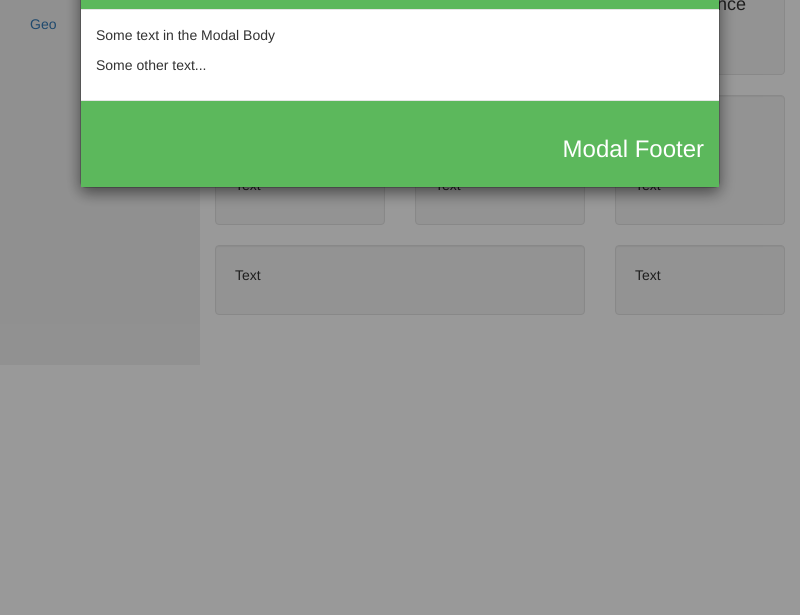
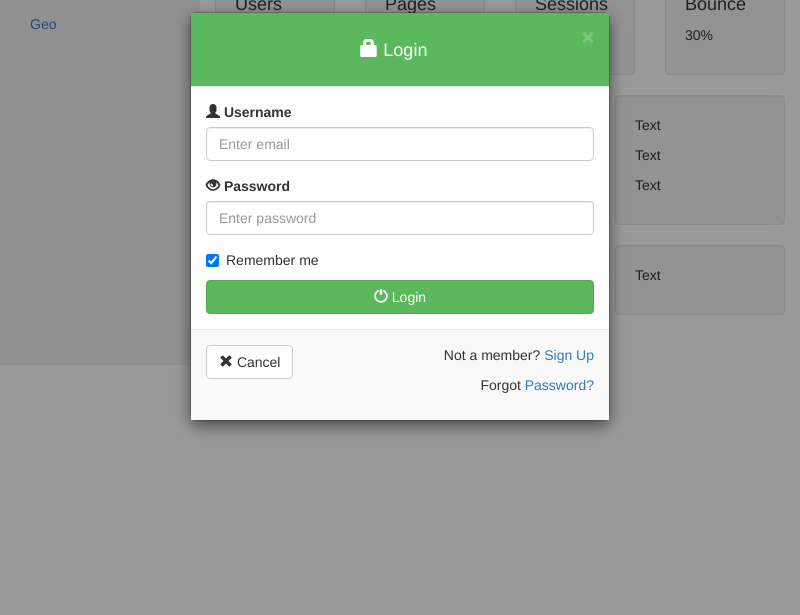
Before and after one commit to ishmur/Telemed-proj-app, an Electron app: page app/index.html in a window 800 px wide. Shown: the part 185-800 px from the top of the page. Drawn offline with nearby package versions, Linux system fonts and the light colour scheme.

Commit message:
Modal Vertically Centered

```diff
--- a/app/css/index.css
+++ b/app/css/index.css
@@ -17,7 +17,7 @@
   display: none; /* Hidden by default */
   position: fixed; /* Stay in place */
   z-index: 1; /* Sit on top */
-  padding-top: 100px; /* Location of the box */
+  padding-top: 0!important; /* Location of the box */
   left: 0;
   top: 0;
   width: 100%; /* Full width */
@@ -34,23 +34,23 @@
   margin: auto;
   padding: 0;
   border: 1px solid #888;
-  width: 80%;
+  width: 70%;
   box-shadow: 0 4px 8px 0 rgba(0,0,0,0.2),0 6px 20px 0 rgba(0,0,0,0.19);
   -webkit-animation-name: animatetop;
-  -webkit-animation-duration: 0.4s;
+  -webkit-animation-duration: 0.5s;
   animation-name: animatetop;
-  animation-duration: 0.4s
+  animation-duration: 0.5s
 }
 
 /* Add Animation */
 @-webkit-keyframes animatetop {
-  from {top:-300px; opacity:0}
-  to {top:0; opacity:1}
+  from {opacity:0}
+  to {opacity:1}
 }
 
 @keyframes animatetop {
-  from {top:-300px; opacity:0}
-  to {top:0; opacity:1}
+  from {opacity:0}
+  to {opacity:1}
 }
 
 /* The Close Button */
@@ -68,16 +68,14 @@
   cursor: pointer;
 }
 
-.modal-header {
-  padding: 2px 16px;
-  background-color: #5cb85c;
-  color: white;
-}
+.modal-header, .close {
+      background-color: #5cb85c;
+      color:white !important;
+      text-align: center;
+      font-size: 30px;
+  }
+  .modal-footer {
+      background-color: #f9f9f9;
+  }
 
-.modal-body {padding: 2px 16px;}
-
-.modal-footer {
-  padding: 2px 16px;
-  background-color: #5cb85c;
-  color: white;
-}
+  .modal-body {padding: 2px 16px;}
--- a/app/index.html
+++ b/app/index.html
@@ -6,7 +6,7 @@
   <meta name="viewport" content="width=device-width, initial-scale=1">
   <link rel="stylesheet" type="text/css" href="css/index.css">
   <link rel="stylesheet" href="http://maxcdn.bootstrapcdn.com/bootstrap/3.3.6/css/bootstrap.min.css">
-  <script src="http://maxcdn.bootstrapcdn.com/bootstrap/3.3.6/js/bootstrap.min.js"></script>
+
 </head>
 <body>
 
@@ -115,20 +115,38 @@
 </div>
 
 <!-- The Modal -->
-<div id="myModal" class="modal">
+<!-- Modal -->
+ <div class="modal" id="myModal" role="dialog">
+   <div class="modal-dialog">
 
-  <!-- Modal content -->
+     <!-- Modal content-->
      <div class="modal-content">
        <div class="modal-header">
-      <span class="close">×</span>
-      <h2>Modal Header</h2>
+         <button type="button" class="close" data-dismiss="modal">&times;</button>
+         <h4 style="color:white;"><span class="glyphicon glyphicon-lock"></span> Login</h4>
        </div>
        <div class="modal-body">
-      <p>Some text in the Modal Body</p>
-      <p>Some other text...</p>
+         <form role="form">
+           <div class="form-group">
+             <label for="usrname"><span class="glyphicon glyphicon-user"></span> Username</label>
+             <input type="text" class="form-control" id="usrname" placeholder="Enter email">
+           </div>
+           <div class="form-group">
+             <label for="psw"><span class="glyphicon glyphicon-eye-open"></span> Password</label>
+             <input type="text" class="form-control" id="psw" placeholder="Enter password">
+           </div>
+           <div class="checkbox">
+             <label><input type="checkbox" value="" checked>Remember me</label>
+           </div>
+           <button type="submit" class="btn btn-default btn-success btn-block"><span class="glyphicon glyphicon-off"></span> Login</button>
+         </form>
        </div>
        <div class="modal-footer">
-      <h3>Modal Footer</h3>
+         <button type="submit" class="btn btn-default btn-default pull-left" data-dismiss="modal"><span class="glyphicon glyphicon-remove"></span> Cancel</button>
+         <p>Not a member? <a href="#">Sign Up</a></p>
+         <p>Forgot <a href="#">Password?</a></p>
+       </div>
+     </div>
    </div>
  </div>
 
--- a/app/js/index.js
+++ b/app/js/index.js
@@ -1,18 +1,22 @@
 'use strict';
 
 // Get the modal
-var modal = document.getElementById('myModal');
-
-// Get the button that opens the modal
-var btn = document.getElementById("myBtn");
-
+var modal = document.getElementById("myModal");
+var modalDialog = document.getElementsByClassName("modal-dialog")[0];
 // Get the <span> element that closes the modal
 var span = document.getElementsByClassName("close")[0];
+
+function resizeModal() {
+  modalDialog.style['margin-top'] = (window.innerHeight - modalDialog.clientHeight)/2 + "px";
+}
 
 // When the user clicks the button, open the modal
 window.onload = function() {
     modal.style.display = "block";
+    resizeModal();
 }
+
+window.addEventListener("resize", resizeModal);
 
 // When the user clicks on <span> (x), close the modal
 span.onclick = function() {
--- a/main.js
+++ b/main.js
@@ -9,7 +9,9 @@ var mainWindow = null;
 app.on('ready', function() {
   mainWindow = new BrowserWindow({
     width: 800,
-    height: 600
+    height: 600,
+    minWidth: 500,
+    minHeight: 500
   });
 
   mainWindow.loadURL('file://' + __dirname + '/app/index.html');
```
Lines whose indentation alone changed are shown as unchanged.
